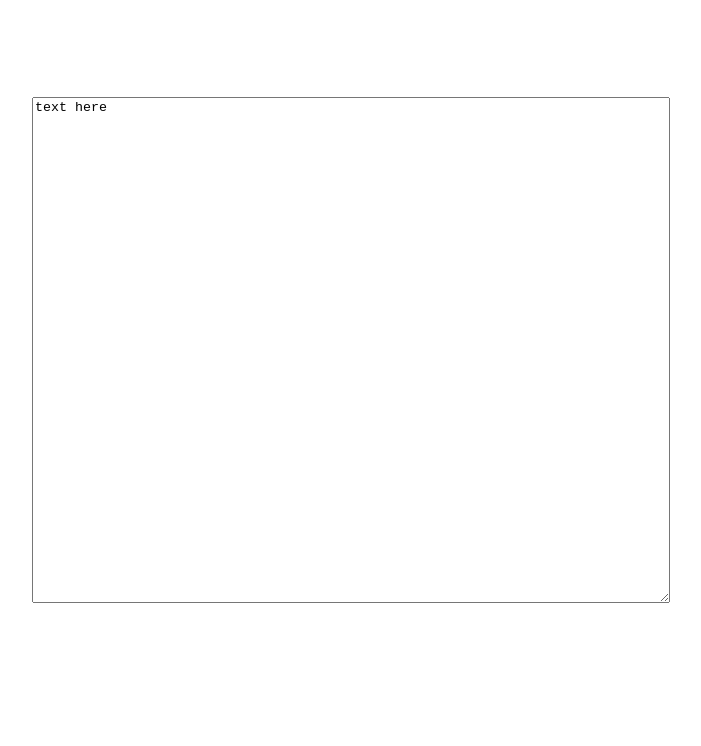
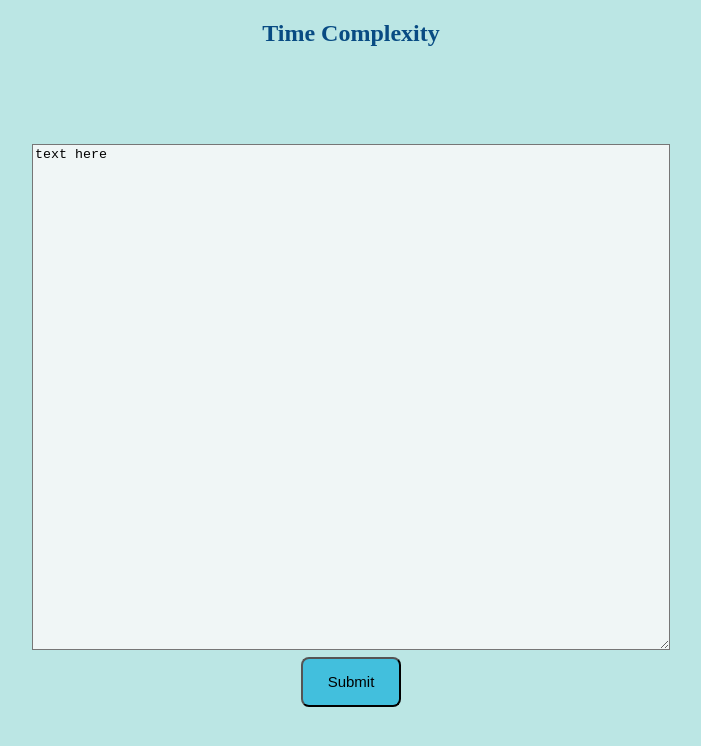
Before and after one commit to matrixton02/gemini_api_project, a plain HTML site: page index.html in a window 1280 px wide. Shown: the whole page, without its empty margins (289-990 px from the left). Drawn offline with Linux system fonts and the light colour scheme.

Commit message:
updated styling

```diff
--- a/index.html
+++ b/index.html
@@ -7,8 +7,12 @@
     <link rel="stylesheet" href="style.css">
 </head>
 <body>
+    <h2 id="heading">Time Complexity</h2>
     <div class="container">
         <textarea id="code" row="10">text here</textarea>
+    </div>
+    <div class="submit">
+        <button id="sub">Submit</button>
     </div>
 
 </body>
--- a/style.css
+++ b/style.css
@@ -1,4 +1,14 @@
+*{
+    background-color:#bbe6e4;
+}
+
+#heading{
+    text-align: center;
+    color:#084b83;
+}
+
 .container{
+
     height:500px;
     display:flex;
     justify-content:center;
@@ -8,6 +18,22 @@
 
 }
 #code{
+    background-color:#f0f6f6;
     height:100%;
     width:50%;
 }
+
+.submit{
+    margin-top:10px;
+    display:flex;
+    justify-content:center;
+    align-items:center;
+}
+#sub{
+    height:50px;
+    width:100px;
+    background-color: #42bfdd;
+    border-radius:8px;
+    text-align:center;
+    font-size:15px;
+}
```
